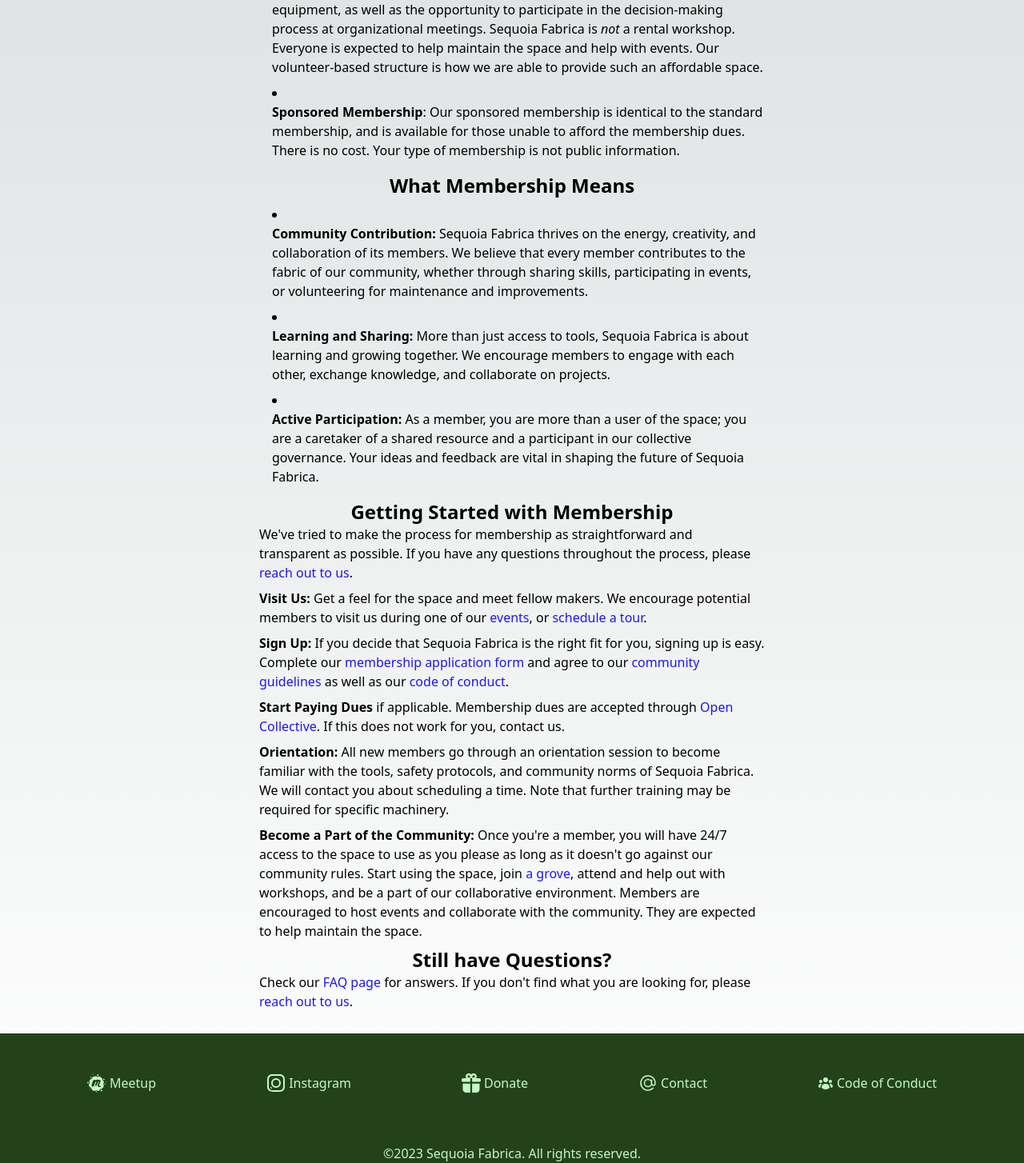
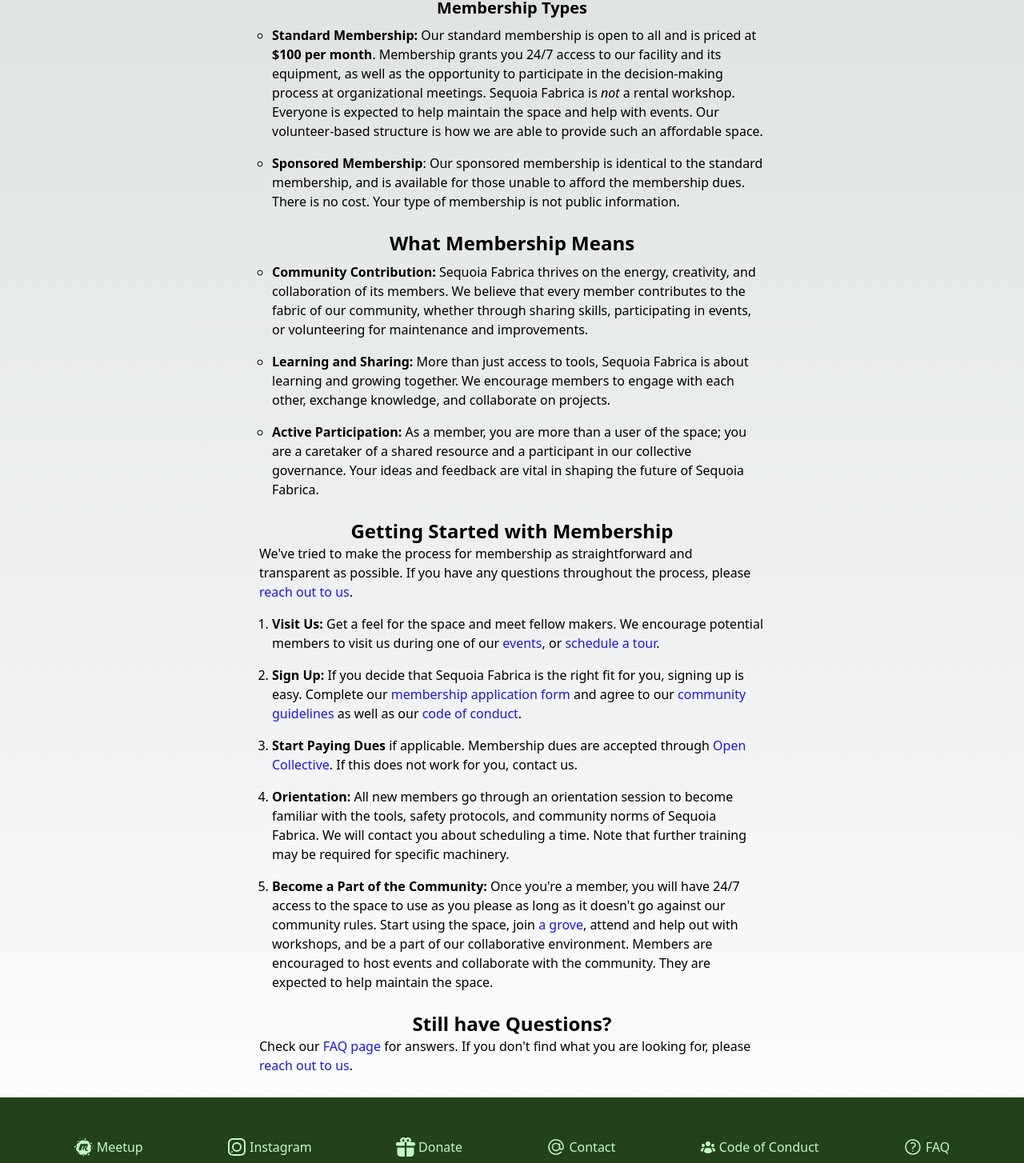
Before and after one commit to Sequoia-Fabrica/sequoia-fabrica-landing-page, a Next.js app: page /docs/membership in a window 1280 px wide. Shown: the part 456-1910 px from the top of the page at 80% size. Built offline with nearby package versions, Linux system fonts and the light colour scheme.

Commit message:
Formatting changes; Add links to several new pages

```diff
--- a/src/common/iconComponentMap.ts
+++ b/src/common/iconComponentMap.ts
@@ -4,6 +4,7 @@ import defaultIcon from '@/public/icon/default.svg';
 import at_symbol from '@/public/icon/at_symbol.svg';
 import user_group from '@/public/icon/user_group.svg';
 import instagram from '@/public/icon/instagram.svg';
+import question from '@/public/icon/question.svg';
 import { StaticImport } from 'next/dist/shared/lib/get-img-props';
 
 const iconComponentMap: Map<string, JSX.Element> = new Map([
@@ -12,6 +13,7 @@ const iconComponentMap: Map<string, JSX.Element> = new Map([
    ['at_symbol', at_symbol],
    ['user_group', user_group],
    ['instagram', instagram],
+   ['question', question],
 ]);
 
 export function getIconComponent(iconName: string): StaticImport {
--- /dev/null
+++ b/src/components/Callout/Callout.tsx
@@ -0,0 +1,21 @@
+ import { ReactNode } from "react";
+
+interface CalloutProps {
+  variant?: 'info' | 'danger' | 'warning';
+  children: ReactNode;
+}
+
+
+export default function Callout({ variant = 'info', children }: CalloutProps) {
+  const variantStyles = {
+    info: 'bg-blue-100 border-t border-b border-blue-500 text-blue-700 px-4 py-3',
+    danger: 'border border-t-0 border-red-400 rounded-b bg-red-100 px-4 py-3 text-red-700',
+    warning: 'bg-orange-100 border-l-4 border-orange-500 text-orange-700 p-4',
+  };
+
+  return (
+    <aside className={variantStyles[variant] + ' my-6'} >
+      {children}
+    </aside>
+  );
+}
--- a/src/components/Footer/Footer.tsx
+++ b/src/components/Footer/Footer.tsx
@@ -34,12 +34,19 @@ export default function Footer() {
         );
     }
 
+    const getFAQ = () => {
+        return (
+            { name:"FAQ", href: "/docs/faq", iconName: 'question' }
+        );
+    }
+
     const footerItems: FooterItemProps[] = [
         getEventsItem(),
         getInstagramItem(),
         getDonationItem(),
         getContactItem(),
         getCodeOfConduct(),
+        getFAQ(),
     ];
 
     return (
--- a/src/components/Footer/FooterItem.tsx
+++ b/src/components/Footer/FooterItem.tsx
@@ -3,13 +3,13 @@ import Icon from "../Icon/Icon";
 export interface FooterItemProps {
     name: string,
     href: string,
-    iconName: string
+    iconName?: string
 }
 
 const FooterItem: React.FC<FooterItemProps> = ({ name, href, iconName }) => {
     return (
         <a className="text-md text-tea_green hover:text-tea_green-400" href={href}>
-            <Icon iconName={iconName} />
+            {iconName && <Icon iconName={iconName} />}
             <span className="pl-1 align-middle">{name}</span>
         </a>
     )
--- a/src/pages/_app.tsx
+++ b/src/pages/_app.tsx
@@ -6,12 +6,14 @@ import NavigationBar from '../components/NavigationBar/NavigationBar'
 
 export default function App({ Component, pageProps }: AppProps) {
   return (
-    <>
+      <div className="flex flex-col min-h-screen">
       <Script data-goatcounter="https://sequoiafabrica.goatcounter.com/count"
         async src="//gc.zgo.at/count.js"></Script>
       <NavigationBar />
+      <main className='flex-grow'>
       <Component {...pageProps} />
+      </main>
       <Footer />
-    </>
+      </div>
   )
 }
--- a/src/styles/globals.css
+++ b/src/styles/globals.css
@@ -43,14 +43,21 @@ body {
   }
 
   ul {
-    @apply list-disc;
-    @apply list-inside;
+    /* @apply list-inside; */
     @apply pt-2;
     @apply pb-2;
     @apply pl-4;
+    list-style-type: circle;
   }
 
-  p {
+  ol {
+    @apply pt-2;
+    @apply pb-2;
+    @apply pl-4;
+    list-style-type: decimal;
+  }
+
+  p, li {
     @apply pb-2;
 
     a {
--- a/src/text/urlConstants.ts
+++ b/src/text/urlConstants.ts
@@ -3,4 +3,5 @@ export const urlConstants = {
     instagram: "https://www.instagram.com/sequoia.fabrica/",
     meetup: "https://www.meetup.com/sequoia-fabrica-community-workshop-and-classes/",
     openCollective: "https://opencollective.com/sequoia-fabrica",
+    tinyLetter: "https://tinyletter.com/sequoiafabrica",
 }
```
Also changed, not shown: public/icon/question.svg (added), public/sf_logo_stacked.svg.
